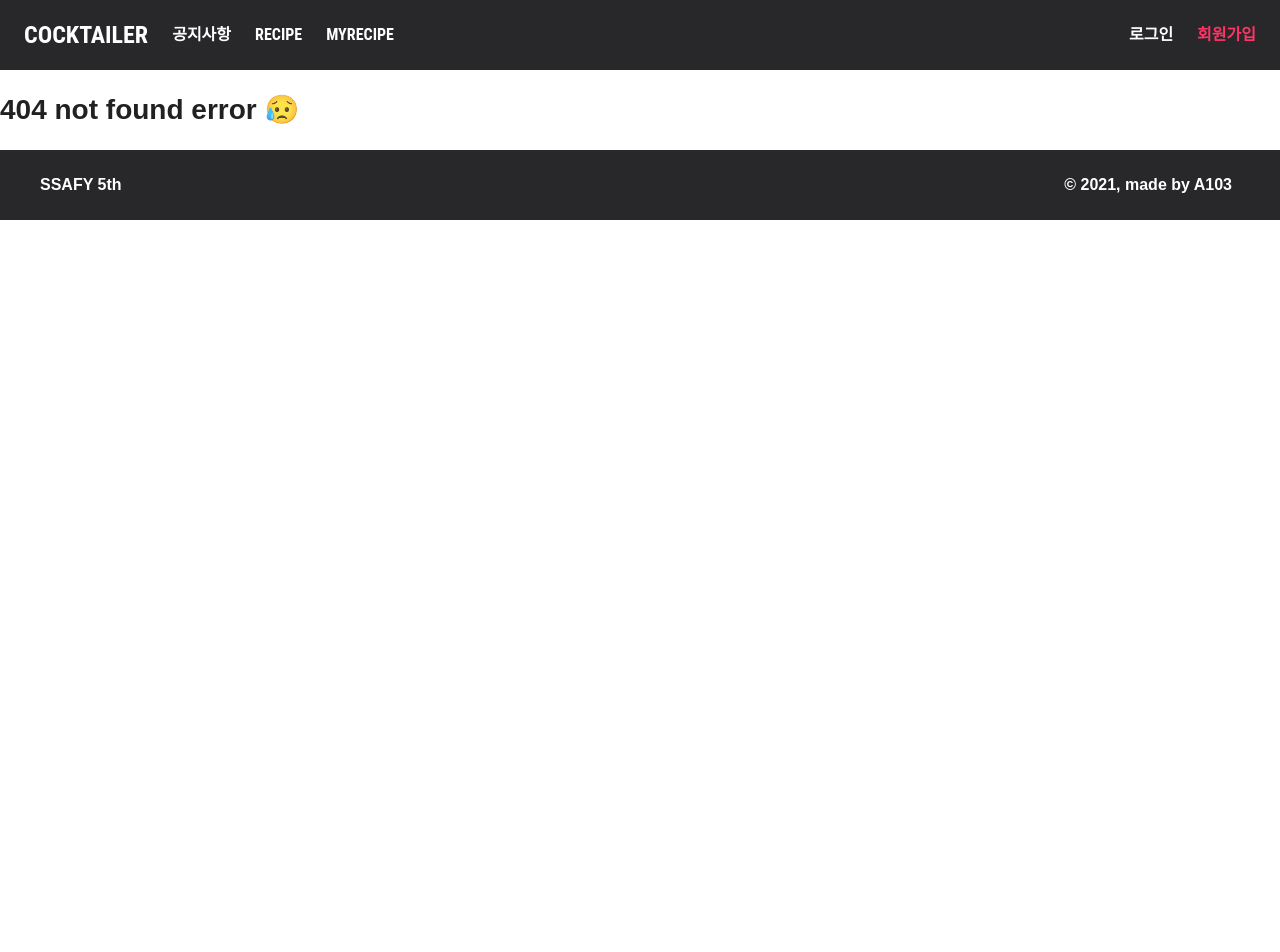
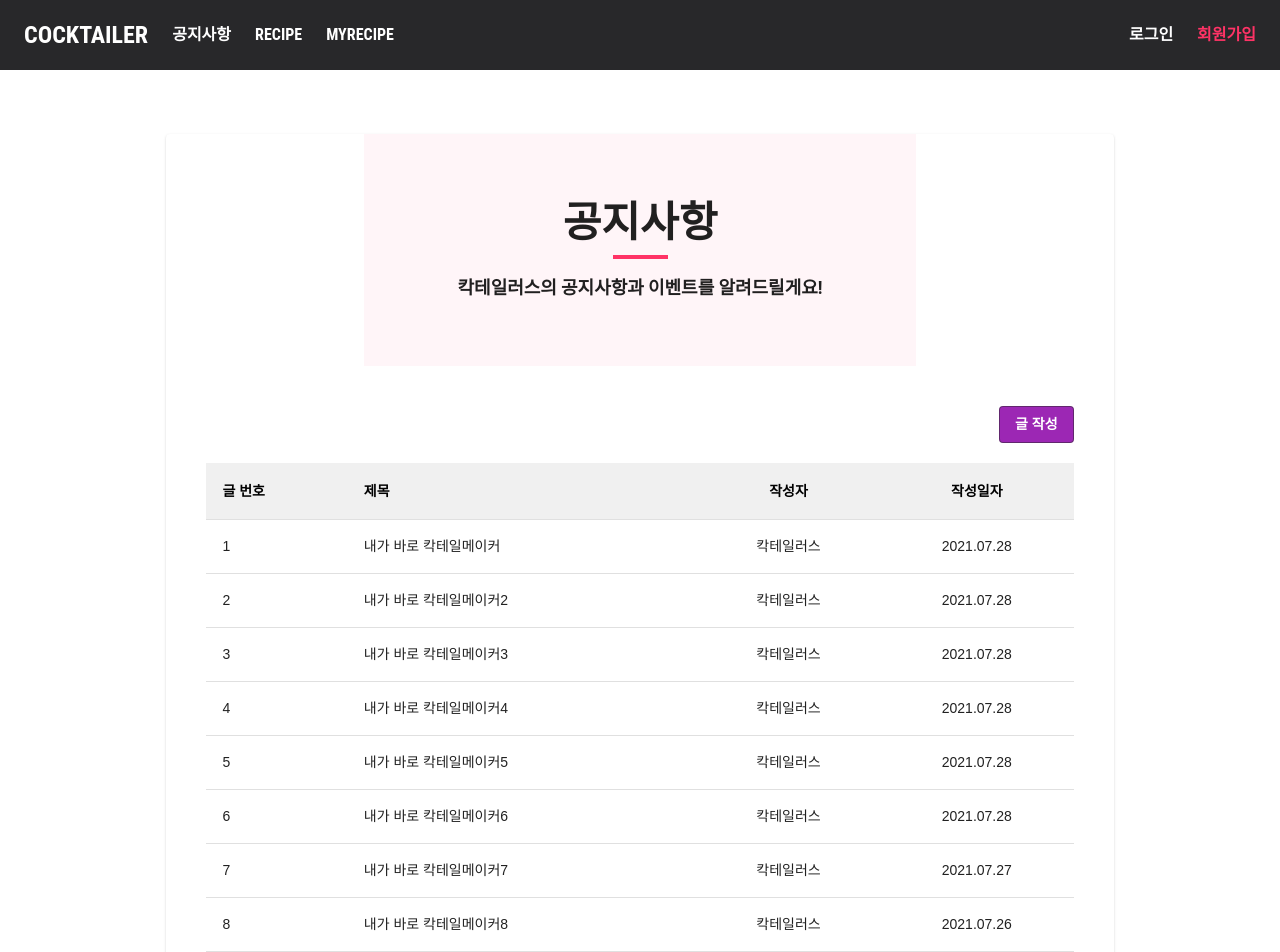
Before and after one commit to Heejae-Lee/cocktailus, a React (Create React App) app in the folder frontend/: page /notice in a window 1280 px wide. Before the commit this address led to /error. Shown: the top 952 px of the page. Before the commit the page ends 800 px from the top, so only its background shows below. Built offline with nearby package versions, Linux system fonts and the light colour scheme.

Commit message:
Feat: '공지사항 게시물 컴포넌트, 페이지네이션 구현'
공지사항+페이지네이션 구현, SearchBar랑 공지사항/이벤트 구분 해야함

```diff
--- a/frontend/package.json
+++ b/frontend/package.json
@@ -3,14 +3,16 @@
   "version": "0.1.0",
   "private": true,
   "dependencies": {
-    "@material-ui/core": "^4.12.2",
+    "@material-ui/core": "^4.12.3",
     "@material-ui/icons": "^4.11.2",
     "@testing-library/jest-dom": "^5.11.4",
     "@testing-library/react": "^11.1.0",
     "@testing-library/user-event": "^12.1.10",
     "axios": "^0.21.1",
+    "change-case": "^4.1.2",
     "classnames": "^2.3.1",
     "final-form": "^4.20.2",
+    "lodash": "^4.17.21",
     "markdown-to-jsx": "^7.1.3",
     "material-ui-upload": "^1.2.1",
     "react": "^17.0.2",
--- a/frontend/src/App.js
+++ b/frontend/src/App.js
@@ -11,7 +11,8 @@ import Terms from './pages/Terms/'
 import Recipe from './pages/Recipe/'
 import ErrorNotFound from './pages/ErrorNotFound/'
 import RecipeAddForm from './pages/RecipeAddForm';
-
+import NoticePage from './pages/Notice';
+import RecipeDetail from './pages/RecipeDetail'
 
 function App() {
   return (
@@ -26,6 +27,8 @@ function App() {
         <Route exact path="/Terms" component={Terms} />
         <Route exact path="/error" component={ErrorNotFound} />
         <Route exact path="/recipe/write" component={RecipeAddForm} />
+        <Route exact path="/recipe/detail" component={RecipeDetail} />
+        <Route exact path="/notice" component={NoticePage} />
         <Redirect to="/error"/>
       </Switch>
     </BrowserRouter>
--- a/frontend/src/layout/Footer/index.js
+++ b/frontend/src/layout/Footer/index.js
@@ -1,8 +1,8 @@
 import React, { Fragment } from 'react';
 import Container from '@material-ui/core/Container';
-import useStyles from './styles'
 import Typography from '../../components/Typography';
 import CssBaseline from '@material-ui/core/CssBaseline';
+import useStyles from './styles'
 import clsx from 'clsx';
 
 function Copyright() {
--- a/frontend/src/layout/Header/index.js
+++ b/frontend/src/layout/Header/index.js
@@ -31,7 +31,7 @@ function AppHeader(props) {
             underline="none"
             color="inherit"
             className={classes.rightLink}
-            to="/"
+            to="/notice"
           >
             {'공지사항'}
           </Link>
--- a/frontend/src/pages/ErrorNotFound/index.js
+++ b/frontend/src/pages/ErrorNotFound/index.js
@@ -11,7 +11,7 @@ function ErrorNotFound() {
   return (
     <React.Fragment>
       <AppHeader />
-        <h1>404 not found error 😥</h1>
+        <h1 className={classes.root}>404 not found error 😥</h1>
       <AppFooter />
     </React.Fragment>
   );
--- a/frontend/src/pages/ErrorNotFound/styles.js
+++ b/frontend/src/pages/ErrorNotFound/styles.js
@@ -1,7 +1,9 @@
 import { makeStyles } from '@material-ui/core/styles';
 
 const useStyles = makeStyles((theme) => ({
+    root: {
 
+    }
 }));
 
 export default useStyles;
--- /dev/null
+++ b/frontend/src/pages/Notice/index.js
@@ -0,0 +1,159 @@
+import withRoot from '../../components/withRoot';
+import { withStyles } from '@material-ui/core/styles';
+
+import React from 'react';
+import Paper from '@material-ui/core/Paper';
+import Table from '@material-ui/core/Table';
+import TableBody from '@material-ui/core/TableBody';
+import TableCell from '@material-ui/core/TableCell';
+import TableContainer from '@material-ui/core/TableContainer';
+import TableHead from '@material-ui/core/TableHead';
+import TablePagination from '@material-ui/core/TablePagination';
+import TableRow from '@material-ui/core/TableRow';
+
+import AppHeader from '../../layout/Header';
+import AppFooter from '../../layout/Footer';
+import useStyles from './styles';
+import Typography from '../../components/Typography';
+import AppForm from '../../components/AppForm';
+import Button from '@material-ui/core/Button';
+
+const StyledTableCell = withStyles((theme) => ({
+  head: {
+    backgroundColor: '#F0F0F0',
+    color: '#000000',
+  },
+  body: {
+    fontSize: 14,
+  },
+}))(TableCell);
+
+
+const columns = [
+  { id: 'id', label: '글 번호', minWidth: 30 },
+  { id: 'title', label: '제목', minWidth: 30 },
+  {
+    id: 'name',
+    label: '작성자',
+    minWidth: 30,
+    align: 'center',
+  },
+  {
+    id: 'created',
+    label: '작성일자',
+    minWidth: 30,
+    align: 'center',
+  },
+];
+
+function createData(id, title, name, created) {
+  return { id, title, name, created };
+}
+
+const rows = [
+  createData(1,'내가 바로 칵테일메이커', '칵테일러스', '2021.07.28'),
+  createData(2,'내가 바로 칵테일메이커2', '칵테일러스', '2021.07.28'),
+  createData(3,'내가 바로 칵테일메이커3', '칵테일러스', '2021.07.28'),
+  createData(4,'내가 바로 칵테일메이커4', '칵테일러스', '2021.07.28'),
+  createData(5,'내가 바로 칵테일메이커5', '칵테일러스', '2021.07.28'),
+  createData(6,'내가 바로 칵테일메이커6', '칵테일러스', '2021.07.28'),
+  createData(7,'내가 바로 칵테일메이커7', '칵테일러스', '2021.07.27'),
+  createData(8,'내가 바로 칵테일메이커8', '칵테일러스', '2021.07.26'),
+  createData(9,'내가 바로 칵테일메이커9', '칵테일러스', '2021.07.25'),
+  createData(10,'내가 바로 칵테일메이커10', '칵테일러스', '2021.07.25'),
+  createData(11,'내가 바로 칵테일메이커11', '칵테일러스', '2021.07.24'),
+  createData(12,'내가 바로 칵테일메이커12', '칵테일러스', '2021.07.24'),
+  createData(13,'내가 바로 칵테일메이커13', '칵테일러스', '2021.07.24'),
+  createData(14,'내가 바로 칵테일메이커14', '칵테일러스', '2021.07.24'),
+  createData(15,'내가 바로 칵테일메이커15', '칵테일러스', '2021.07.24'),
+  createData(16,'내가 바로 칵테일메이커16', '칵테일러스', '2021.07.24'),
+];
+
+
+function NoticePage() {
+  const classes = useStyles();
+  const [page, setPage] = React.useState(0);
+  const [rowsPerPage, setRowsPerPage] = React.useState(10);
+
+  const handleChangePage = (event, newPage) => {
+    setPage(newPage);
+  };
+
+  const handleChangeRowsPerPage = (event) => {
+    setRowsPerPage(+event.target.value);
+    setPage(0);
+  };
+
+  return (
+    <React.Fragment>
+    <AppHeader />
+
+    <Paper className={classes.root}>
+        <AppForm>
+          <Typography variant="h3" gutterBottom marked="center" align="center">
+            공지사항
+          </Typography>
+          <Typography variant="h6" align="center">
+            칵테일러스의 공지사항과 이벤트를 알려드릴게요!
+          </Typography>
+        </AppForm>
+      {/* 관리자 권한이 있으면 */}
+      <Button
+          // component={RouterLink}
+          variant="outlined" color="primary" to="/recipe/write"
+          className={classes.right}
+          >
+          글 작성
+      </Button>
+      <TableContainer className={classes.container}>
+        <Table stickyHeader aria-label="sticky table">
+          <TableHead aria-label="customized table">
+            <TableRow>
+              {columns.map((column) => (
+                <StyledTableCell
+                  key={column.id}
+                  align={column.align}
+                  style={{ minWidth: column.minWidth }}
+                >
+                  {column.label}
+                </StyledTableCell>
+              ))}
+            </TableRow>
+          </TableHead>
+          <TableBody>
+            {rows.slice(page * rowsPerPage, page * rowsPerPage + rowsPerPage).map((row) => {
+              return (
+                <TableRow hover role="checkbox" tabIndex={-1} key={row.id}>
+                  {columns.map((column) => {
+                    const value = row[column.id];
+                    return (
+                      <StyledTableCell key={column.id} align={column.align}>
+                        {column.format && typeof value === 'number' ? column.format(value) : value}
+                      </StyledTableCell>
+                    );
+                  })}
+                </TableRow>
+              );
+            })}
+          </TableBody>
+        </Table>
+      </TableContainer>
+
+      <TablePagination
+        style={{ paddingRight: '40px' }}
+        rowsPerPageOptions={[5, 10, 20]} // 5, 10, 20
+        component="div"
+        count={rows.length}
+        rowsPerPage={rowsPerPage}
+        page={page}
+        onPageChange={handleChangePage}
+        onRowsPerPageChange={handleChangeRowsPerPage}
+      />
+    </Paper>
+    <AppFooter />
+    </React.Fragment>
+  );
+}
+
+
+export default withRoot(NoticePage);
--- /dev/null
+++ b/frontend/src/pages/Notice/styles.js
@@ -0,0 +1,31 @@
+import { makeStyles } from '@material-ui/core/styles';
+
+const useStyles = makeStyles((theme) => ({
+  root: {
+    position: 'static',
+    marginTop: '5%',
+    marginBottom: '5%',
+    marginLeft: '13%',
+    marginRight: '13%',
+    top: '50%',
+    left: '50%',
+  },
+  table: {
+    minWidth: 400,
+  },
+  my2: {
+    marginTop: '2%',
+    marginBottom: '2%',
+  },
+  container: {
+    padding: '20px 40px',
+  },
+  right: {
+    float: 'right',
+    backgroundColor: '#9C27B4',
+    color: 'white',
+    marginRight: '40px',
+  }
+}));
+
+export default useStyles;
--- a/frontend/src/pages/RecipeAddForm/index.js
+++ b/frontend/src/pages/RecipeAddForm/index.js
@@ -3,7 +3,7 @@ import withRoot from '../../components/withRoot';
 import React from 'react';
 import Header from '../../layout/Header'
 import Footer from '../../layout/Footer'
-import { Container, Grid } from '@material-ui/core';
+import { Container } from '@material-ui/core';
 import useStyles from './styles';
 import RecipeHeader from '../../layout/RecipeHeader';
 import Typography from '../../components/Typography';
```
Also changed, not shown: 1 other file (tests, documents, lock files or other folders).
